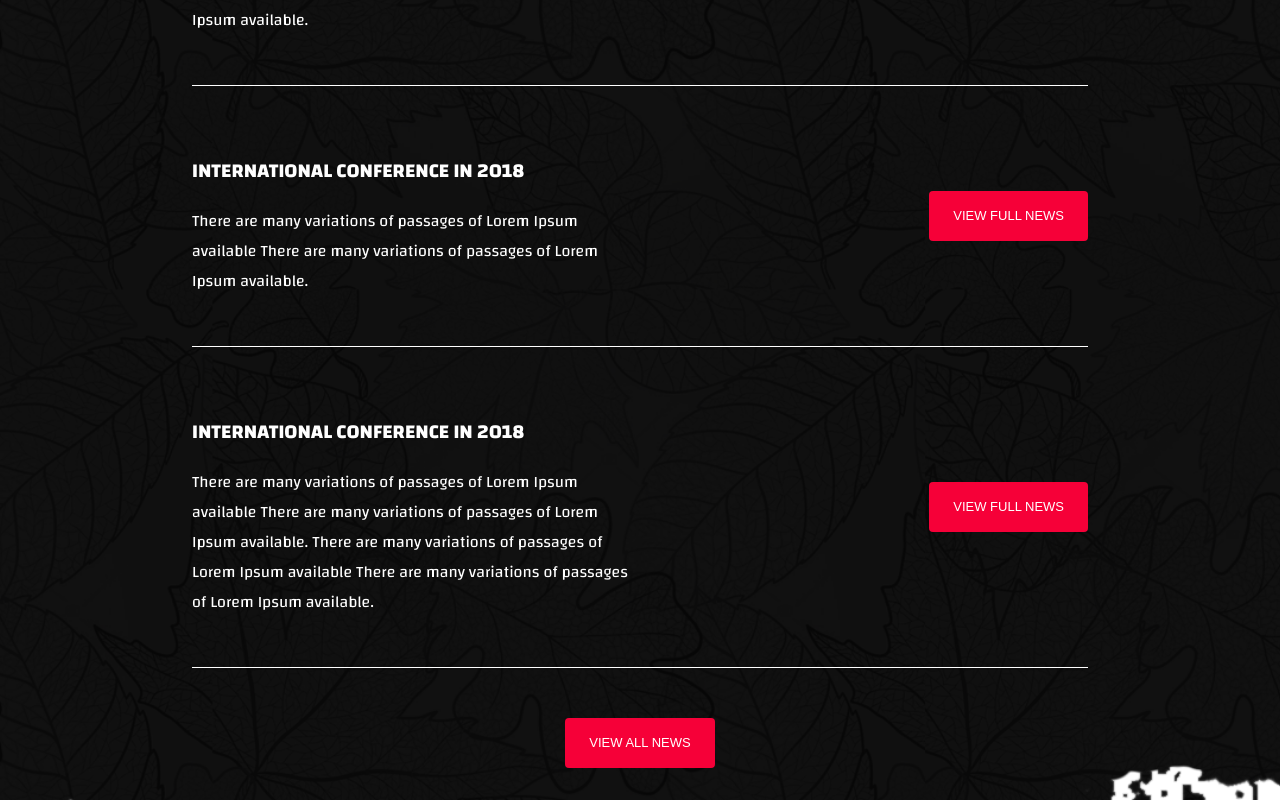
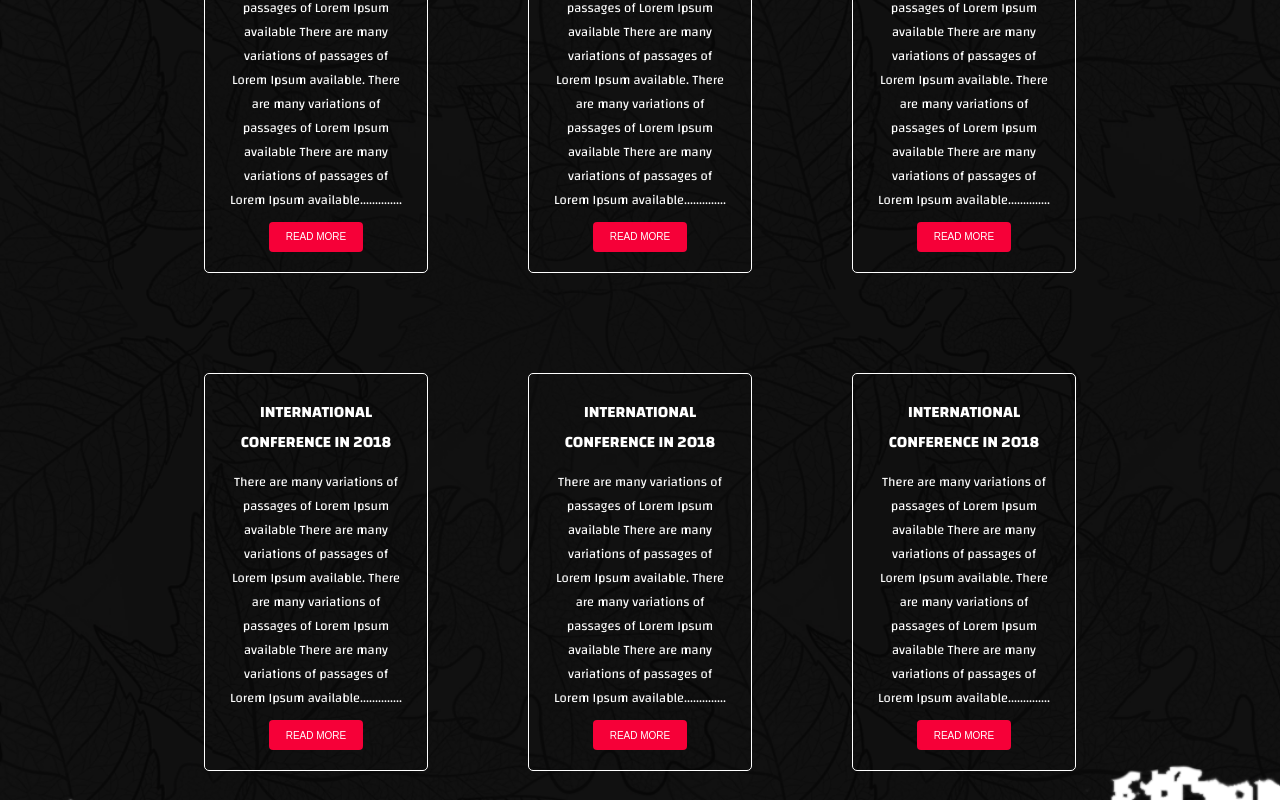
Before and after one commit to amerkhanfar/Jorzine, a Next.js app: page / in a window 1280 px wide. Shown: the part 1120-1920 px from the top of the page. Built offline with nearby package versions, Linux system fonts and the light colour scheme.

Commit message:
created new style for news section

```diff
--- a/pages/index.js
+++ b/pages/index.js
@@ -7,6 +7,7 @@ import News from "../screens/News";
 import Reviews from "../screens/Reviews";
 import MeNews from "../screens/MeNews";
 import Test from "../screens/Test";
+import Cardnews from "../screens/Cardnews";
 import Interviews from "../screens/Interviews";
 import Featured from "../screens/Featured";
 import Footer from "../screens/Footer";
@@ -22,7 +23,8 @@ export default function Home() {
 
       <Banner />
       <Navbar />
-      <News />
+      <Cardnews />
+      {/* <News /> */}
       <Reviews />
       <Interviews />
       <MeNews />
--- /dev/null
+++ b/screens/Cardnews.jsx
@@ -0,0 +1,292 @@
+import React from "react";
+import styled from "styled-components";
+import Fade from "react-reveal/Fade";
+
+const Cardnews = () => {
+  return (
+    <Container>
+      <div style={{ display: "flex", flexDirection: "column" }}>
+        <SectionHeading>International News</SectionHeading>
+        <HeadingHr />
+      </div>
+
+      <NewsContainer>
+        <Fade bottom>
+          <CardContainer>
+            <Card>
+              <NewsBody>
+                <NewsHeading>INTERNATIONAL CONFERENCE IN 2018</NewsHeading>
+                <NewsPar>
+                  There are many variations of passages of Lorem Ipsum available
+                  There are many variations of passages of Lorem Ipsum
+                  available. There are many variations of passages of Lorem
+                  Ipsum available There are many variations of passages of Lorem
+                  Ipsum available..............
+                </NewsPar>
+                <CardButton>READ MORE</CardButton>
+              </NewsBody>
+            </Card>
+            <Card>
+              <NewsBody>
+                <NewsHeading>INTERNATIONAL CONFERENCE IN 2018</NewsHeading>
+                <NewsPar>
+                  There are many variations of passages of Lorem Ipsum available
+                  There are many variations of passages of Lorem Ipsum
+                  available. There are many variations of passages of Lorem
+                  Ipsum available There are many variations of passages of Lorem
+                  Ipsum available..............
+                </NewsPar>
+                <CardButton>READ MORE</CardButton>
+              </NewsBody>
+            </Card>
+            <Card>
+              <NewsBody>
+                <NewsHeading>INTERNATIONAL CONFERENCE IN 2018</NewsHeading>
+                <NewsPar>
+                  There are many variations of passages of Lorem Ipsum available
+                  There are many variations of passages of Lorem Ipsum
+                  available. There are many variations of passages of Lorem
+                  Ipsum available There are many variations of passages of Lorem
+                  Ipsum available..............
+                </NewsPar>
+                <CardButton>READ MORE</CardButton>
+              </NewsBody>
+            </Card>
+            <Card>
+              <NewsBody>
+                <NewsHeading>INTERNATIONAL CONFERENCE IN 2018</NewsHeading>
+                <NewsPar>
+                  There are many variations of passages of Lorem Ipsum available
+                  There are many variations of passages of Lorem Ipsum
+                  available. There are many variations of passages of Lorem
+                  Ipsum available There are many variations of passages of Lorem
+                  Ipsum available..............
+                </NewsPar>
+                <CardButton>READ MORE</CardButton>
+              </NewsBody>
+            </Card>
+            <Card>
+              <NewsBody>
+                <NewsHeading>INTERNATIONAL CONFERENCE IN 2018</NewsHeading>
+                <NewsPar>
+                  There are many variations of passages of Lorem Ipsum available
+                  There are many variations of passages of Lorem Ipsum
+                  available. There are many variations of passages of Lorem
+                  Ipsum available There are many variations of passages of Lorem
+                  Ipsum available..............
+                </NewsPar>
+                <CardButton>READ MORE</CardButton>
+              </NewsBody>
+            </Card>
+            <Card>
+              <NewsBody>
+                <NewsHeading>INTERNATIONAL CONFERENCE IN 2018</NewsHeading>
+                <NewsPar>
+                  There are many variations of passages of Lorem Ipsum available
+                  There are many variations of passages of Lorem Ipsum
+                  available. There are many variations of passages of Lorem
+                  Ipsum available There are many variations of passages of Lorem
+                  Ipsum available..............
+                </NewsPar>
+                <CardButton>READ MORE</CardButton>
+              </NewsBody>
+            </Card>
+          </CardContainer>
+          <FullButton>VIEW ALL NEWS</FullButton>
+        </Fade>
+      </NewsContainer>
+
+      {/* <BottomAbs>
+        <Bottom>
+          <Shade />
+        </Bottom>
+      </BottomAbs> */}
+    </Container>
+  );
+};
+
+export default Cardnews;
+
+const Container = styled.div`
+  color: white;
+  width: 100vw;
+  display: flex;
+  flex-direction: column;
+  position: relative;
+  align-items: center;
+  overflow: hidden;
+  gap: 5rem;
+  background-image: url("/assets/bottom.png");
+  background-size: cover;
+  min-height: 170vh;
+  background-position: center;
+  overflow: visible;
+  @media (max-width: 821px) {
+    padding-bottom: 50vh;
+  }
+`;
+
+const CardContainer = styled.div`
+  width: 100%;
+  display: flex;
+  justify-content: center;
+  gap: 10rem;
+  flex-wrap: wrap;
+
+  @media (max-width: 821px) {
+    flex-direction: column;
+    align-items: center;
+  }
+`;
+
+const Card = styled.div`
+  padding: 1rem;
+  width: 25%;
+  min-height: 40vh;
+  display: flex;
+  flex-direction: column;
+  align-items: center;
+  border: 1px solid white;
+  border-radius: 5px;
+  @media (max-width: 821px) {
+    width: 90%;
+  }
+`;
+
+const SectionHeading = styled.h2`
+  font-size: 4rem;
+  color: #f60038;
+  font-weight: 700;
+  text-transform: uppercase;
+`;
+
+const HeadingHr = styled.div`
+  width: 7rem;
+  height: 4px;
+  background-color: #f60038;
+  align-self: center;
+`;
+
+const NewsContainer = styled.div`
+  position: relative;
+  width: 70%;
+  display: flex;
+  flex-direction: column;
+  gap: 5rem;
+  align-items: center;
+`;
+
+const OneContainer = styled.div`
+  width: 70%;
+  min-width: 70%;
+  max-width: 70%;
+
+  display: flex;
+  justify-content: space-between;
+  align-items: center;
+  border-bottom: 1px solid white;
+  padding-bottom: 5rem;
+  @media (max-width: 821px) {
+    width: 93%;
+    min-width: 93%;
+    max-width: 93%;
+    flex-direction: column;
+    text-align: center;
+  }
+`;
+
+const NewsBody = styled.div`
+  width: 90%;
+  display: flex;
+  flex-direction: column;
+  justify-content: space-around;
+  text-align: center;
+  height: 100%;
+  @media (max-width: 821px) {
+    width: 100%;
+    align-items: center;
+    height: 100%;
+  }
+`;
+
+const NewsHeading = styled.h2`
+  font-size: 1.6rem;
+  @media (max-width: 821px) {
+    font-size: 2.5rem;
+  }
+`;
+
+const NewsPar = styled.div`
+  font-size: 1.3rem;
+  @media (max-width: 821px) {
+    font-size: 1.8rem;
+  }
+`;
+
+const FullButton = styled.button`
+  cursor: pointer;
+  background: #f60038;
+  color: white;
+  border: transparent;
+  padding: 1rem 2.4rem;
+  text-transform: uppercase;
+  font-size: 1.3rem;
+  font-weight: 500;
+  text-align: center;
+  height: 5rem;
+  border-radius: 4px;
+  align-self: center;
+`;
+
+const CardButton = styled.button`
+  cursor: pointer;
+  background: #f60038;
+  color: white;
+  border: transparent;
+  padding: 0.7rem 1.7rem;
+  text-transform: uppercase;
+  font-size: 1rem;
+  font-weight: 500;
+  text-align: center;
+  height: 3rem;
+  border-radius: 4px;
+  align-self: center;
+  margin: 1rem 0rem;
+  @media (max-width: 821px) {
+    font-size: 1.8rem;
+    height: fit-content;
+  }
+`;
+const BottomBrush = styled.div`
+  width: 100vw;
+  height: 120vh;
+  z-index: 3;
+  background: white;
+  background-image: url("/assets/bottom.png");
+  background-size: cover;
+  background-repeat: no-repeat;
+`;
+
+const BottomAbs = styled.div`
+  width: 30%;
+  height: 30%;
+  position: absolute;
+  bottom: -150px;
+`;
+
+const Bottom = styled.div`
+  overflow: hidden;
+  width: 100%;
+  height: 100%;
+  background-size: cover;
+  background-image: url("/assets/record.png");
+`;
+
+const Shade = styled.div`
+  width: 100%;
+  height: 100%;
+  position: absolute;
+  left: 0;
+  top: 0;
+  background-image: url("/assets/record-shade.png");
+`;
--- a/screens/MeNews.jsx
+++ b/screens/MeNews.jsx
@@ -20,7 +20,7 @@ const MeNews = () => {
               </NewsPar>
             </NewsBody>
             <div>
-              <FullButton>VIEW FULL NEWS</FullButton>
+              <FullButton>READ MORE</FullButton>
             </div>
           </OneContainer>
 
@@ -33,7 +33,7 @@ const MeNews = () => {
               </NewsPar>
             </NewsBody>
             <div>
-              <FullButton>VIEW FULL NEWS</FullButton>
+              <FullButton>READ MORE</FullButton>
             </div>
           </OneContainer>
 
@@ -48,7 +48,7 @@ const MeNews = () => {
               </NewsPar>
             </NewsBody>
             <div>
-              <FullButton>VIEW FULL NEWS</FullButton>
+              <FullButton>READ MORE</FullButton>
             </div>
           </OneContainer>
 
--- a/screens/News.jsx
+++ b/screens/News.jsx
@@ -20,7 +20,7 @@ const News = () => {
               </NewsPar>
             </NewsBody>
             <div>
-              <FullButton>VIEW FULL NEWS</FullButton>
+              <FullButton>READ MORE</FullButton>
             </div>
           </OneContainer>
 
@@ -33,7 +33,7 @@ const News = () => {
               </NewsPar>
             </NewsBody>
             <div>
-              <FullButton>VIEW FULL NEWS</FullButton>
+              <FullButton>READ MORE</FullButton>
             </div>
           </OneContainer>
 
@@ -48,7 +48,7 @@ const News = () => {
               </NewsPar>
             </NewsBody>
             <div>
-              <FullButton>VIEW FULL NEWS</FullButton>
+              <FullButton>READ MORE</FullButton>
             </div>
           </OneContainer>
 
--- a/screens/Reviews.jsx
+++ b/screens/Reviews.jsx
@@ -143,7 +143,7 @@ const FlexContainer = styled.div`
   display: flex;
   flex-wrap: wrap;
   height: 100%;
-  width: 70%;
+  width: 65%;
   justify-content: flex-end;
   gap: 2rem;
   transform: translate3d(-11%, -25%, 0) scale(1) rotateX(45deg) rotateY(-5deg)
@@ -152,6 +152,7 @@ const FlexContainer = styled.div`
 
   @media (max-width: 821px) {
     transform: none;
+    width: 90%;
   }
 `;
 
```
